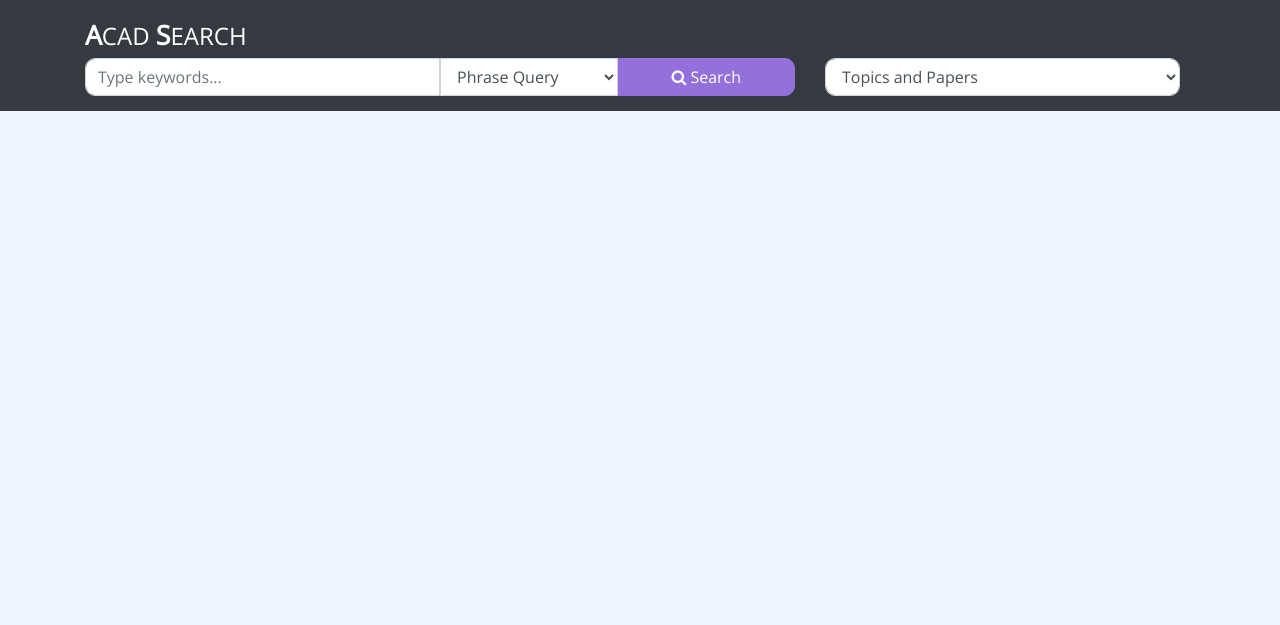
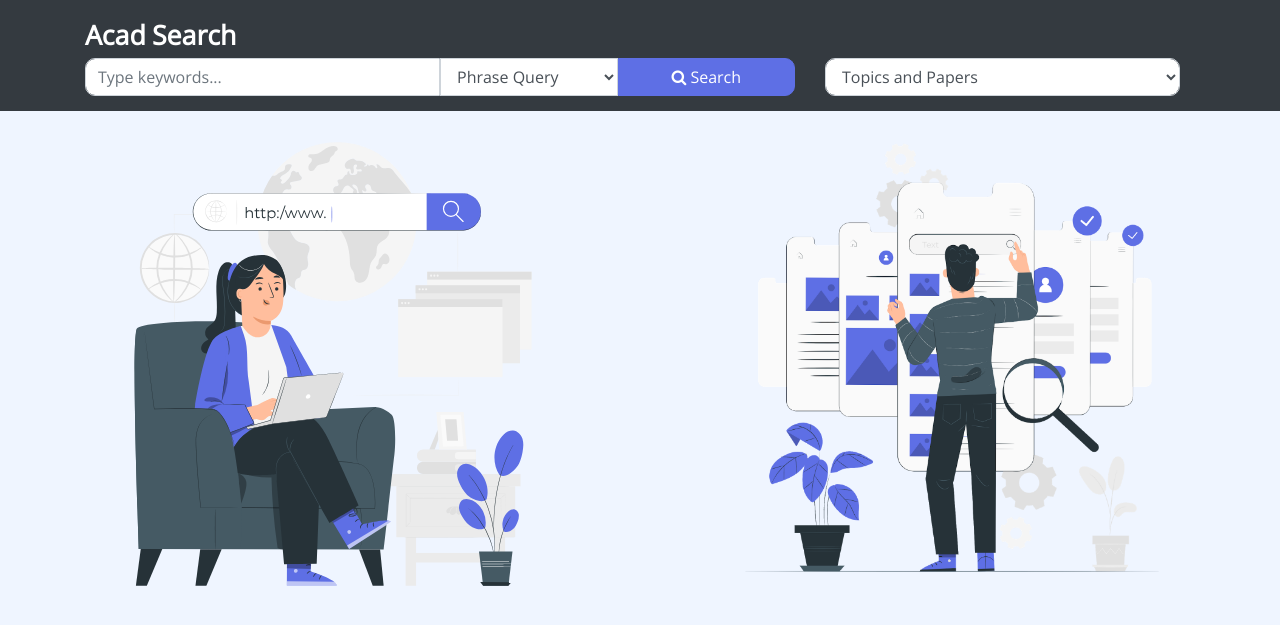
Before and after one commit to frank-chris/AcadSearch, a Flask app: page / in a window 1280 px wide. Shown: the top 625 px of the page. Run offline with Flask 2, Linux system fonts and the light colour scheme; parts of the project's set-up code (start-up, migrations or seed data) failed here and were passed over; some libraries are stand-ins or nearby versions.

Commit message:
added images

```diff
--- a/web_server/server.py
+++ b/web_server/server.py
@@ -8,11 +8,15 @@ from read_information import read_prof_information, get_parameters
 from get_tf_idf import get_tf_idf_list
 from boolean import phrase_retrieval, boolean_retrieval
 from default_rankings import default_ranking_metric
-from flask import Flask, render_template, request, redirect
+from flask import Flask, render_template, request, redirect, send_from_directory
 app = Flask(__name__)
 app.debug = True
 
 print("Files loaded. Now, open in browser.")
+
+@app.route('/images/<path:path>')
+def send_image(path):
+    return send_from_directory('images', path)
 
 @app.route('/', methods=['GET','POST'])
 def search():
--- a/web_server/templates/index.html
+++ b/web_server/templates/index.html
@@ -17,7 +17,7 @@
             <div class="container" style="margin-top:7px;margin-bottom:7px;">
                 <div class="row">
                     <div class="col-md-12" style="text-align: center !important;color:#ffffff;font-size:18pt;margin-bottom:3px;">
-                        <span style="font-size: 20pt;"><b>A</b></span>CAD <span style="font-size: 20pt;"><b>S</b></span>EARCH
+                        <span style="font-size: 20pt;"><b>Acad</b></span> <span style="font-size: 20pt;"><b>Search</b></span>
                     </div>
                 </div><Z></Z>
                 <div class="row" style="width: 100%;">
@@ -34,7 +34,7 @@
                                       </select>
                                 </div>
                                 <div class="col-md-3" style="padding:0;">
-                                    <button type="submit" class="btn btn-primary" style="background-color:#9370DB;border-color:#9370DB;width:100%;border-radius:0px 10px 10px 0px;"> <i class="fa fa-search"></i> Search</button>
+                                    <button type="submit" class="btn btn-primary" style="background-color:#5E6FE5;border-color:#5E6FE5;width:100%;border-radius:0px 10px 10px 0px;"> <i class="fa fa-search"></i> Search</button>
                                 </div>
                             </div>
                     </div>
@@ -51,15 +51,29 @@
             </div>
         </nav>
     </form>
+    {% if prof_data|length == 0 %}
+        <br><br><br><br><br>
+        <div class="container">
+            <div class="row">
+                <div class="col-md-6">
+                    <img src="/images/placeholder.svg" style="width: 90%;float: left;">
+                </div>
+                <div class="col-md-6">
+                    <img src="images/search.png" style="width: 90%;float: right;">
+                </div>
+            </div>
+        </div>
+    </center>
+    {% endif %}
     <div class="container" >
         <div class="row">
             <div class="col-md-8">
 
-                <br> <br><br><br>
+
 
                 {% if prof_data|length > 0 %}
 
-                <br><br>
+                <br> <br><br><br> <br><br>
 
                 <div style="text-align: left;float:left;">
                     Found <b>{{ results_found }} </b> results in <b>{{time_taken}}</b>s
@@ -138,7 +152,6 @@
             </div>
         </div>
     </div>
-    <br><br><br><br><br><br><br><br><br><br><br><br><br><br><br><br><br><br><br><br>
     <div class="modal fade" id="paper_info_modal" tabindex="-1" role="dialog" aria-labelledby="paper_info_modal" aria-hidden="true">
         <div class="modal-dialog modal-lg" role="document">
             <div class="modal-content">
```
Also changed, not shown: web_server/images/placeholder.svg (added), web_server/images/search.png (added), 1 other file.
